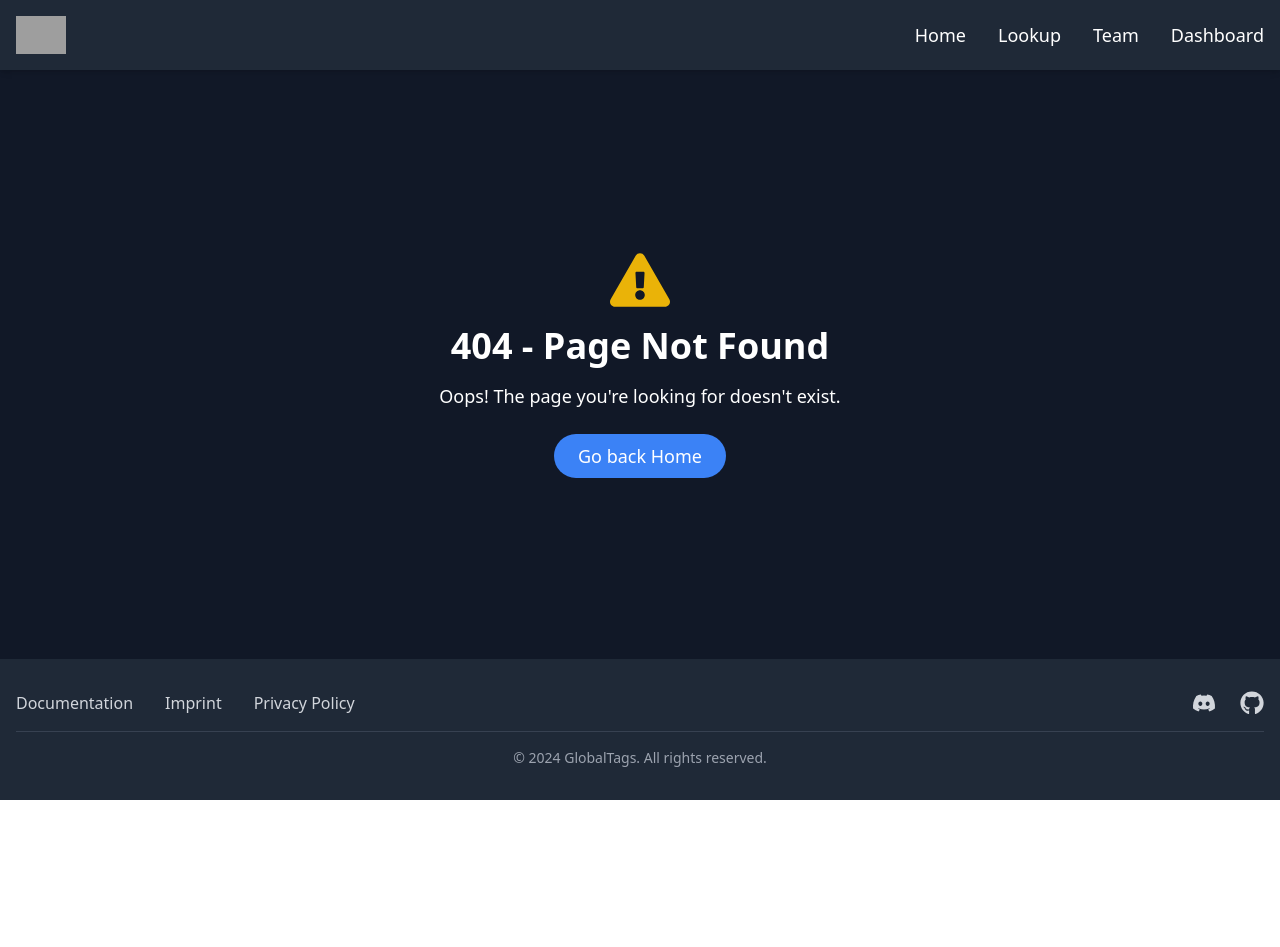
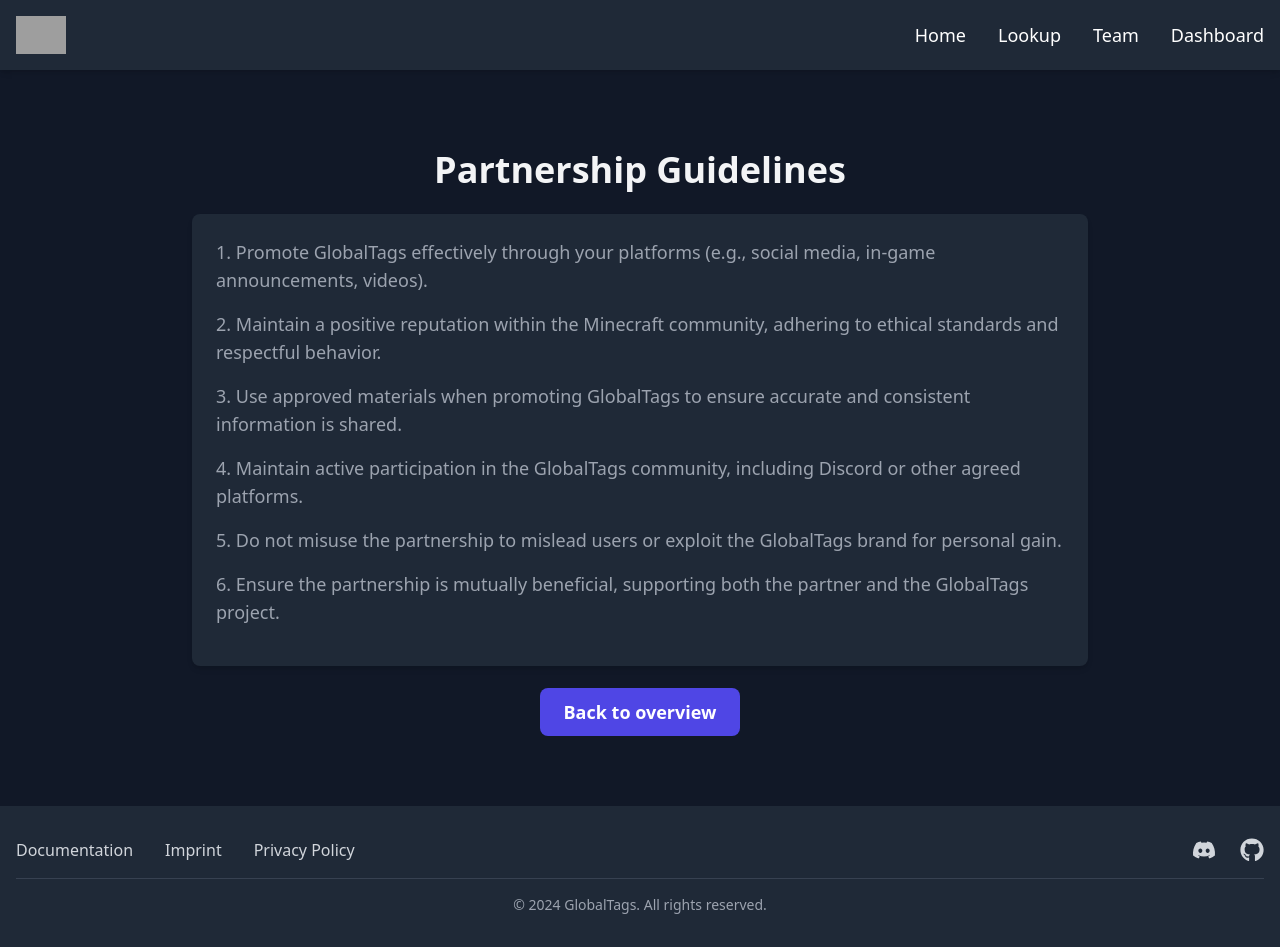
Before and after one commit to Global-Tags/Panel, a Next.js app: page /partnership/guidelines in a window 1280 px wide. Before the commit this address had no page. Before the commit the page ends 800 px from the top, so only its background shows below. Built offline with nearby package versions, Linux system fonts and the light colour scheme; grey boxes are pictures that could not be loaded.

Commit message:
Add partnership guidelines page

```diff
--- /dev/null
+++ b/src/app/partnership/guidelines/page.tsx
@@ -0,0 +1,46 @@
+import Link from 'next/link';
+import { Metadata } from 'next';
+
+export const metadata: Metadata = {
+    title: 'Partnership Guidelines',
+    description: 'Learn about the GlobalTags partnership guidelines, including promotion expectations, mutual benefits, and community standards."',
+    openGraph: {
+        title: 'Partership Guidelines',
+        siteName: 'GlobalTags',
+        images: '/opengraph-image.png'
+    }
+}
+
+
+export default function PartnershipGuidelinesPage() {
+    const guidelines = [
+        "Promote GlobalTags effectively through your platforms (e.g., social media, in-game announcements, videos).",
+        "Maintain a positive reputation within the Minecraft community, adhering to ethical standards and respectful behavior.",
+        "Use approved materials when promoting GlobalTags to ensure accurate and consistent information is shared.",
+        "Maintain active participation in the GlobalTags community, including Discord or other agreed platforms.",
+        "Do not misuse the partnership to mislead users or exploit the GlobalTags brand for personal gain.",
+        "Ensure the partnership is mutually beneficial, supporting both the partner and the GlobalTags project."
+    ];
+
+    return (
+        <div className="container mx-auto px-6 py-12 text-center">
+            <h2 className="text-4xl font-bold mb-6 text-gray-100">Partnership Guidelines</h2>
+
+            <div className="bg-gray-800 p-6 rounded-lg shadow-md max-w-4xl mx-auto">
+                <ul className="text-left text-lg text-gray-400 list-decimal list-inside">
+                {guidelines.map((guideline, index) => (
+                    <li key={index} className="mb-4">
+                        {guideline}
+                    </li>
+                ))}
+                </ul>
+            </div>
+
+            <div className="mt-8">
+            <Link href="/partnership" className="bg-indigo-600 hover:bg-indigo-500 text-white px-6 py-3 rounded-lg text-lg font-semibold transition duration-300">
+                Back to overview
+            </Link>
+            </div>
+        </div>
+    );
+};
```
